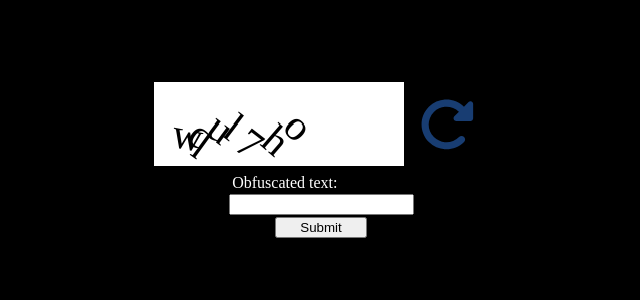
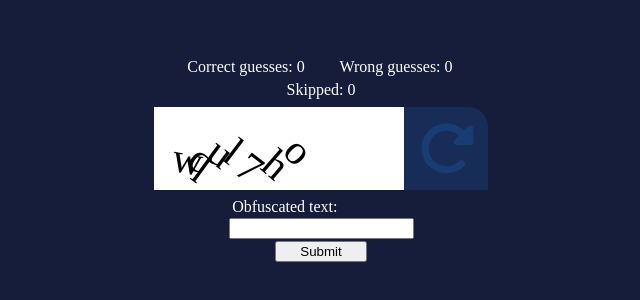
Before and after one commit to Oakchris1955/captcha-challenge, a SvelteKit app: page / in a window 1280 px wide. Shown: the part 240-540 px from the top of the page, without its empty margins (319-959 px from the left). Built offline with nearby package versions, Linux system fonts and the light colour scheme.

Commit message:
Update styling and add guess counters

```diff
--- a/src/routes/+page.svelte
+++ b/src/routes/+page.svelte
@@ -1,9 +1,15 @@
 <script lang="ts">
 	import { onMount } from 'svelte';
 
+	let guesses = {
+		correct: 0,
+		wrong: 0,
+		skipped: 0
+	};
+
 	let canvas: HTMLCanvasElement;
 	let displayedString = randomString();
-	let inputString: string;
+	let inputString: string = '';
 
 	const maxInitialOffset = 25;
 	const maxVerticalChange = 20;
@@ -93,12 +99,21 @@
 	});
 </script>
 
+<div id="counterContainer" class="column">
+	<div>
+		<div class="left">Correct guesses: {guesses.correct}</div>
+		<div class="right">Wrong guesses: {guesses.wrong}</div>
+	</div>
+	Skipped: {guesses.skipped}
+</div>
+
 <div id="canvasContainer">
 	<canvas bind:this={canvas} />
 
 	<button
 		id="regenerateButton"
 		on:click={() => {
+			guesses.skipped += 1;
 			displayedString = randomString();
 			loadCanvas();
 		}}
@@ -117,10 +132,18 @@
 	on:submit={(e) => {
 		e.preventDefault();
 
-		if (inputString.trim() === displayedString) {
-			alert('Correct');
-		} else {
-			alert('Not correct');
+		let trimmedInputString = inputString.trim();
+
+		if (trimmedInputString.length !== 0) {
+			if (trimmedInputString === displayedString) {
+				guesses.correct += 1;
+			} else {
+				guesses.wrong += 1;
+			}
+
+			inputString = '';
+			displayedString = randomString();
+			loadCanvas();
 		}
 	}}
 >
@@ -145,7 +168,7 @@
 	}
 
 	:global(body) {
-		background-color: black;
+		background-color: rgb(22, 29, 59);
 		color: white;
 	}
 
@@ -166,6 +189,20 @@
 		gap: 1%;
 	}
 
+	.column {
+		flex-direction: column;
+	}
+
+	.left {
+		align-self: flex-start;
+		text-align: left;
+	}
+
+	.right {
+		align-self: flex-end;
+		text-align: right;
+	}
+
 	canvas {
 		aspect-ratio: 3/1;
 		image-rendering: pixelated;
@@ -174,16 +211,27 @@
 		background-color: white;
 	}
 
+	#counterContainer {
+		width: 300px;
+		justify-content: space-between;
+		gap: 5px;
+	}
+
+	#counterContainer * {
+		width: 100%;
+	}
+
 	#reloadIcon {
 		height: 70%;
 	}
 
 	#regenerateButton {
-		background-color: transparent;
+		background-color: rgb(23, 45, 87);
 
 		height: 100%;
 		aspect-ratio: 1/1;
 		border: 0;
+		border-top-right-radius: 20px;
 
 		font-family: Lucida Sans Unicode;
 	}
```
